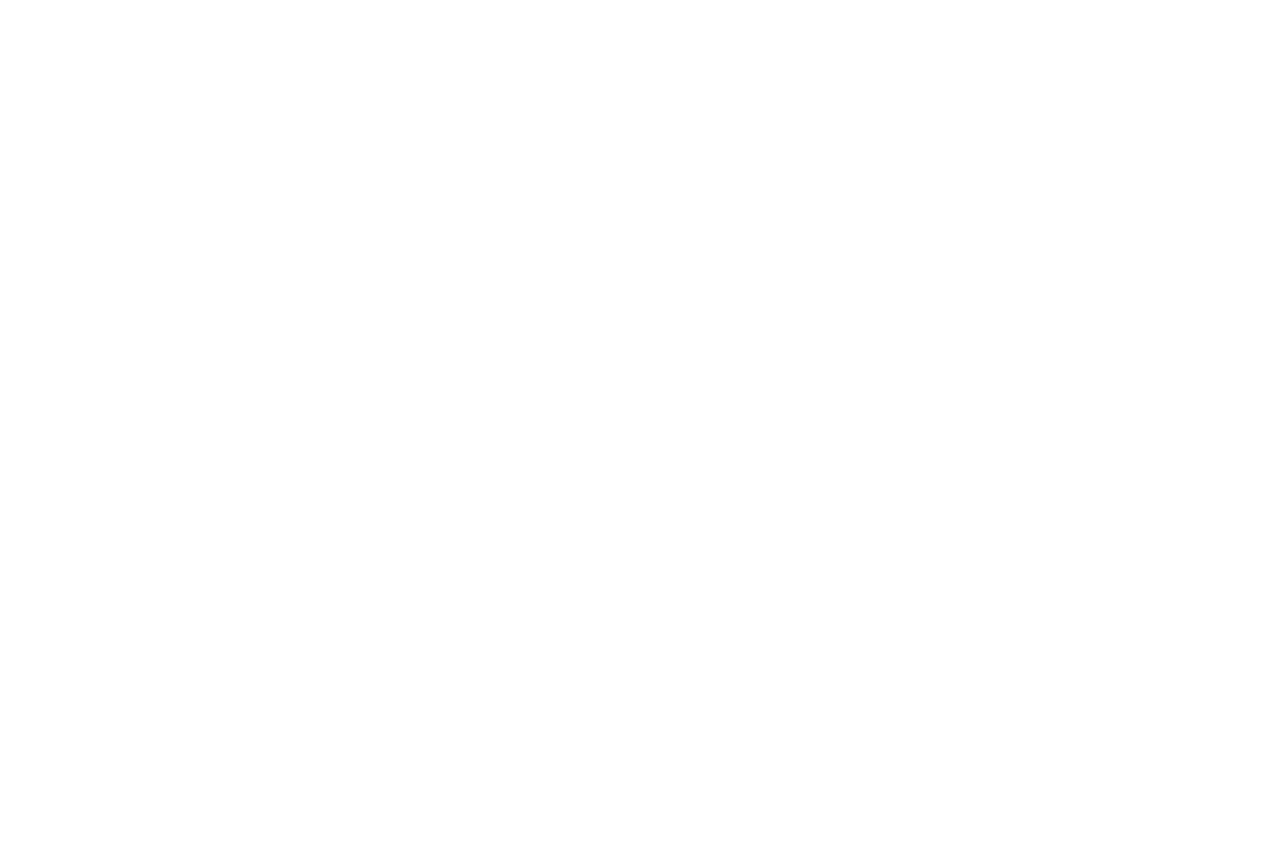
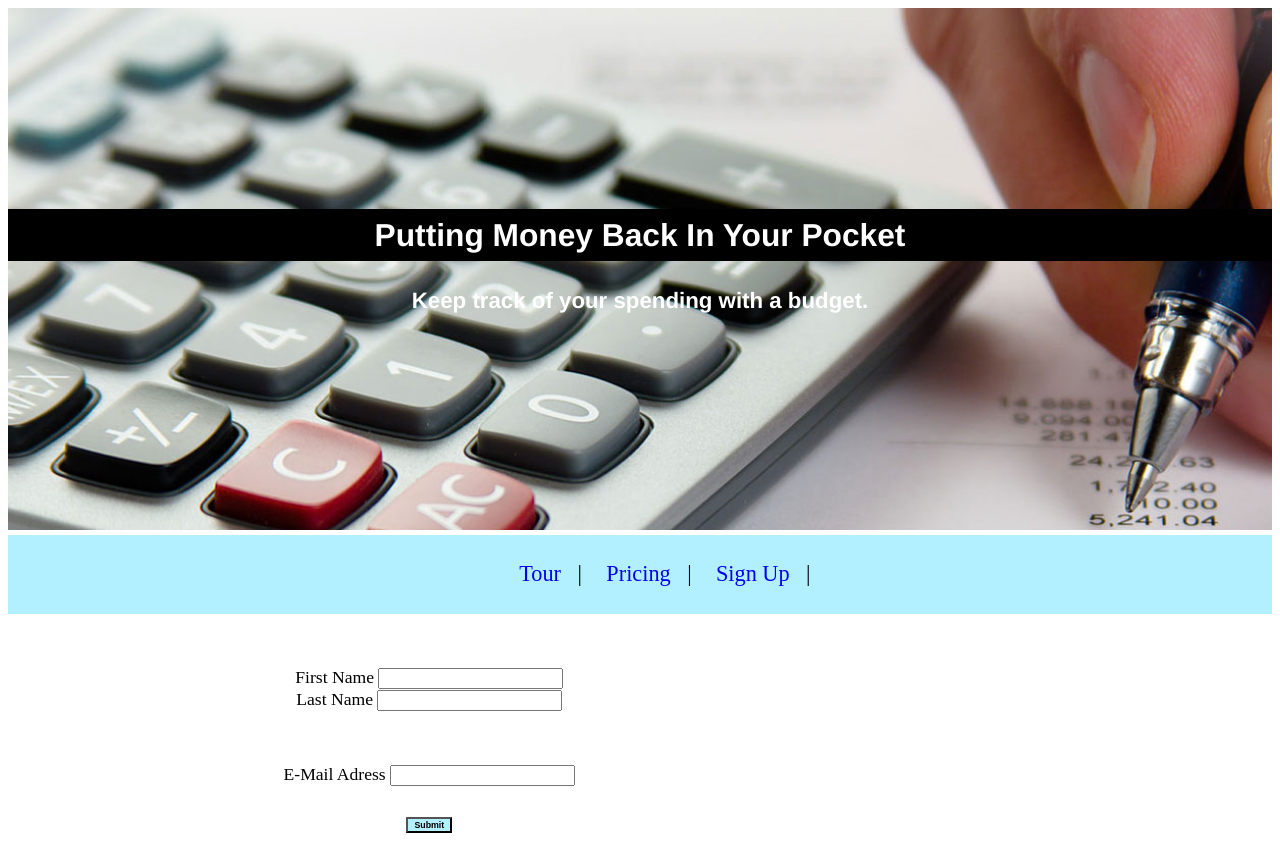
Before and after one commit to malo0140/saas-website, a plain HTML site: page signup.html in a window 1280 px wide. Before the commit the page ends 800 px from the top, so only its background shows below. Drawn offline with Linux system fonts and the light colour scheme.

Commit message:
form page

```diff
--- a/css/main.css
+++ b/css/main.css
@@ -207,6 +207,7 @@ button {
 
 .header {
     background-image: url(../img/billboard.jpg);
+    height: 10em;
     padding-bottom: 8em;
     width: 100%;
     background-size: cover;
@@ -229,7 +230,12 @@ h4 {
     color: white;
 }
 
-h3 {
+.thanks {
+    color: #B2F0FF;
+}
+
+.form {
+    width: 10em;
     text-align: center;
-
+    display:inline-block;
 }
--- a/signup.html
+++ b/signup.html
@@ -7,12 +7,55 @@
     <link href="css/grid.css" rel="stylesheet">
     <link href="css/typography.css" rel="stylesheet">
     <meta name="viewport" content="width=device-width,initial-scale=1">
-</head>
+
 <body>
 
+        <div class="header yotta unit unit-xs-1 unit-sx-2-3 unit-m-1 unit-l-1 ">
+        <h1>Putting Money Back In Your Pocket</h1>
+         <h4>Keep track of your spending with a budget.</h4>
+    </div>
 
+    <ul class="skip-links">
+        <li><a href="#nav">Skip to navigation</a></li>
+        <li><a href="#main">Skip to the main content</a></li>
+        <li><a href="#footer">Skip to footer</a></li>
+    </ul>
 
+    <header class="grid grid-middle">
+        <nav role="navigation" id="navigation" class="unit unit-xs-1 unit-s-1 unit-m-1 unit-l-1 nav-colour">
+        <ul class="nav giga push-0">
+          <li><a class="island-1-2 nav-current" href="index.html">Tour</a></li>
+          <li><a class="island-1-2" href="pricing.html">Pricing</a></li>
+          <li class="last"><a class="island-1-2 last" href="signup.html">Sign Up</a></li>
+        </ul>
+      </nav>
+    </header>
 
+    <main class="form island unit unit-xs-1-2 unit-s-1-2 unit-m-2-3 unit-l-2-3">
+
+        <form action="thankyou.html" method="post">
+        <div class="island">
+            <div class="pad-b">
+                <div>
+                <label for="name">First Name</label>
+                <input id="name">
+            </div>
+
+            <div class="pad-b">
+                <label for="lastname">Last Name</label>
+                <input id="lastname">
+            </div>
+            </div>
+            <div>
+               <label for="email">E-Mail Adress</label>
+               <input id="email">
+            </div>
+        </div>
+
+           <a href="thankyou.html"> <button action="thankyou.html" type="submit">Submit</button> </a>
+        </form>
+    </body>
+    </head>
 
 </body>
 </html>
```
Also changed, not shown: index.html (+10 -8 lines), pricing.html (+3 -0 lines), thankyou.html (+37 -1 lines).
